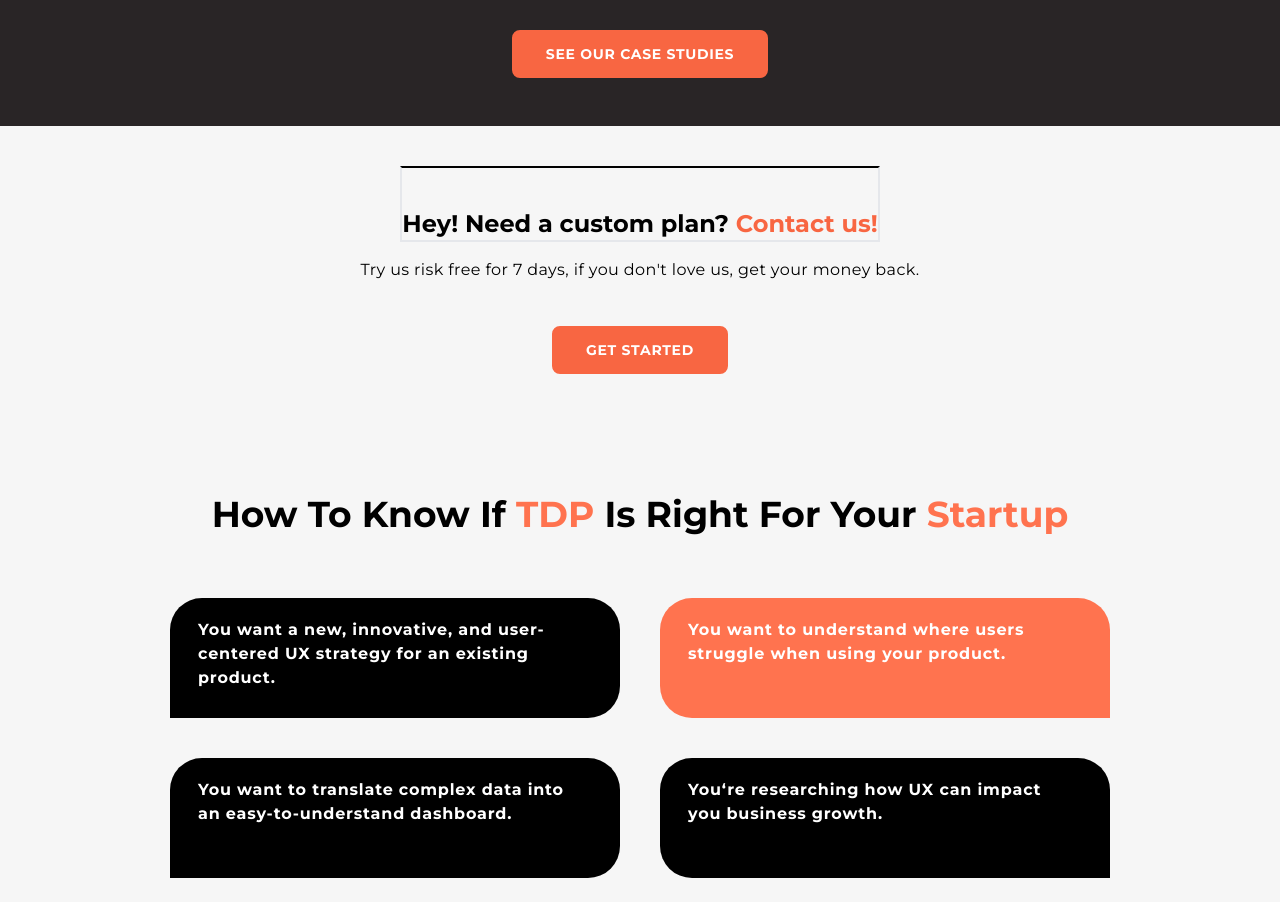
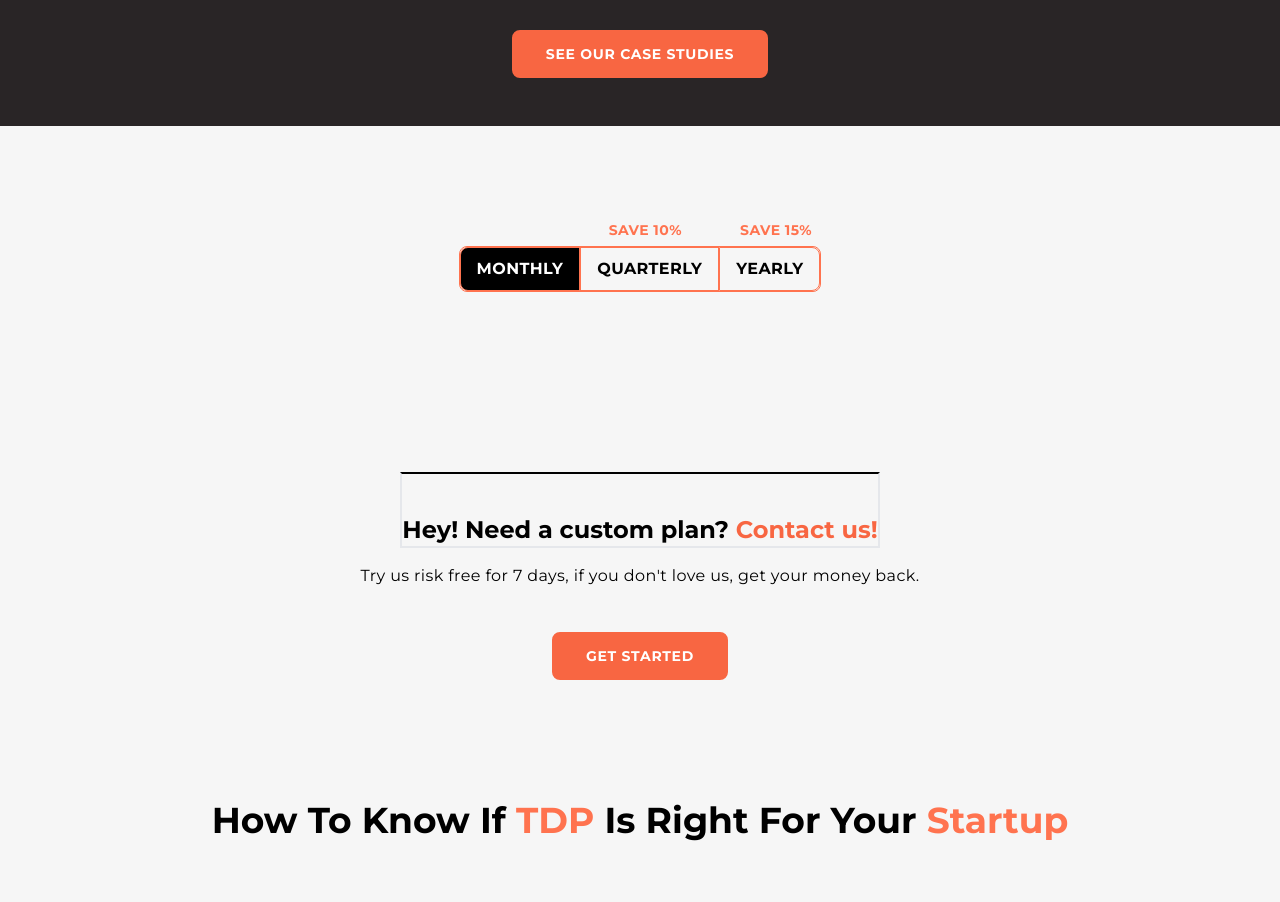
Before and after one commit to Alkaison/UXpert, a React (Vite) app: page / in a window 1280 px wide. Shown: the part 4566-5468 px from the top of the page. Built offline with nearby package versions, Linux system fonts and the light colour scheme.

Commit message:
feat: plans duration selector component

```diff
--- a/src/App.jsx
+++ b/src/App.jsx
@@ -3,6 +3,7 @@
 import HowWeOperate from "./containers/HowWeOperate";
 import HowWeWork from "./containers/HowWeWork";
 import Testimonials from "./containers/Testimonials";
+import PricingPlans from "./containers/PricingPlans";
 import ContactUs from "./containers/ContactUs";
 import Tips from "./containers/Tips";
 import Questions from "./containers/Questions";
@@ -17,6 +18,7 @@
       <HowWeOperate />
       <HowWeWork />
       <Testimonials />
+      <PricingPlans />
       <ContactUs />
       <Tips />
       <Questions />
--- /dev/null
+++ b/src/components/PlansDurationSelector.jsx
@@ -0,0 +1,60 @@
+import React from "react";
+
+// Buttons
+function PlansDurationSelectorButton({
+  duration,
+  currentPlanDuration,
+  handleCurrentPlanDurationUpdate,
+  className,
+  text,
+}) {
+  return (
+    <button
+      type="button"
+      className={`text-black font-bold tracking-wide uppercase h-[44px] px-4 py-2 relative ${className} ${
+        currentPlanDuration === duration ? "text-white bg-black" : ""
+      }`}
+      onClick={() => handleCurrentPlanDurationUpdate(duration)}
+    >
+      {duration.toUpperCase()}{" "}
+      <span className="absolute top-[-28px] left-[20%] text-sm text-[#FF734F] text-nowrap">
+        {text}
+      </span>
+    </button>
+  );
+}
+
+// Container for Buttons
+function PlansDurationSelector({
+  currentPlanDuration,
+  handleCurrentPlanDurationUpdate,
+}) {
+  return (
+    <div className="p-20 w-full flex justify-center items-center">
+      <div className="h-[46px] border border-[#FF734F] rounded-lg">
+        <PlansDurationSelectorButton
+          duration="monthly"
+          currentPlanDuration={currentPlanDuration}
+          handleCurrentPlanDurationUpdate={handleCurrentPlanDurationUpdate}
+          className="border border-[#FF734F] rounded-l-lg"
+        />
+        <PlansDurationSelectorButton
+          duration="quarterly"
+          currentPlanDuration={currentPlanDuration}
+          handleCurrentPlanDurationUpdate={handleCurrentPlanDurationUpdate}
+          className="border border-[#FF734F]"
+          text="SAVE 10%"
+        />
+        <PlansDurationSelectorButton
+          duration="yearly"
+          currentPlanDuration={currentPlanDuration}
+          handleCurrentPlanDurationUpdate={handleCurrentPlanDurationUpdate}
+          className="border border-[#FF734F] rounded-r-lg"
+          text="SAVE 15%"
+        />
+      </div>
+    </div>
+  );
+}
+
+export default PlansDurationSelector;
--- /dev/null
+++ b/src/containers/PricingPlans.jsx
@@ -0,0 +1,23 @@
+import React, { useState } from "react";
+import PlansDurationSelector from "../components/PlansDurationSelector";
+
+function PricingPlans() {
+  const [currentPlanDuration, setCurrentPlanDuration] = useState("monthly");
+
+  const handleCurrentPlanDurationUpdate = (value) => {
+    setCurrentPlanDuration(value);
+  };
+
+  return (
+    <div className="p-10 flex flex-col justify-start items-center gap-5">
+      <PlansDurationSelector
+        currentPlanDuration={currentPlanDuration}
+        handleCurrentPlanDurationUpdate={handleCurrentPlanDurationUpdate}
+      />
+
+      <div></div>
+    </div>
+  );
+}
+
+export default PricingPlans;
```
